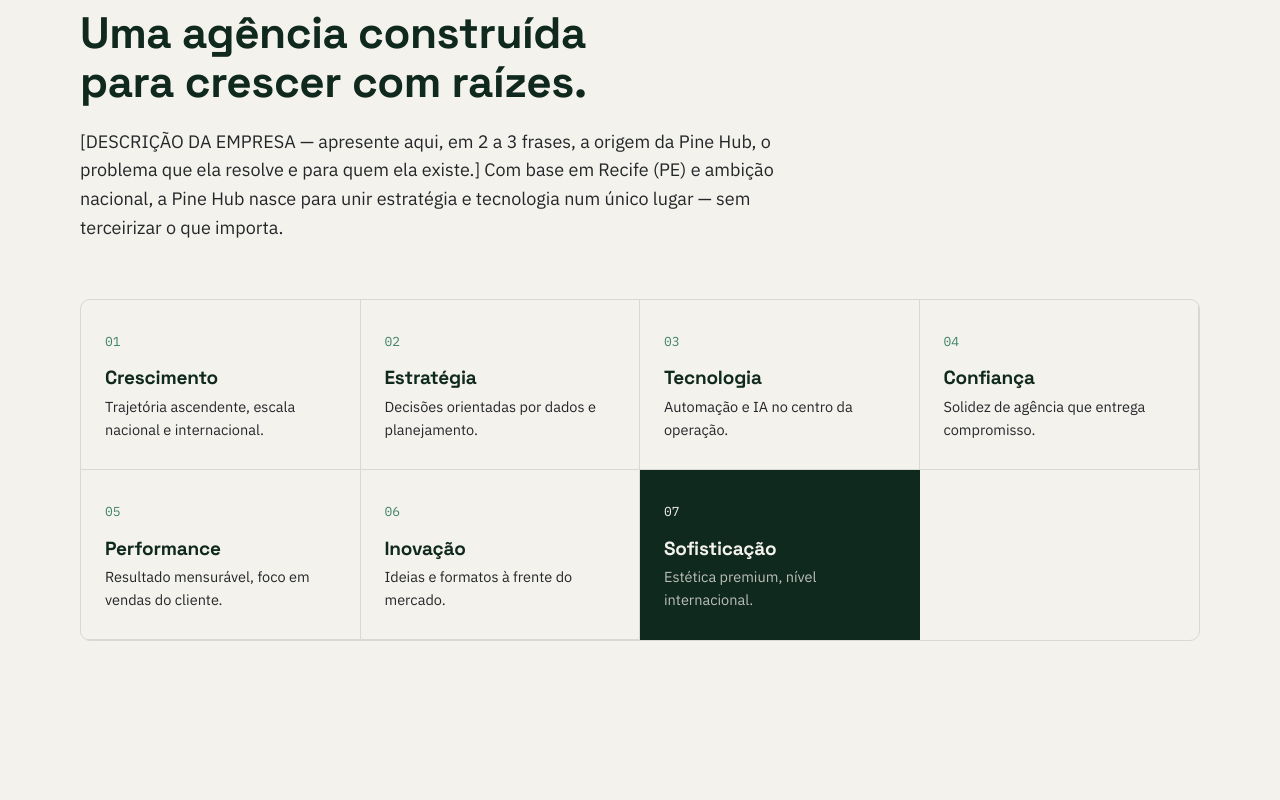
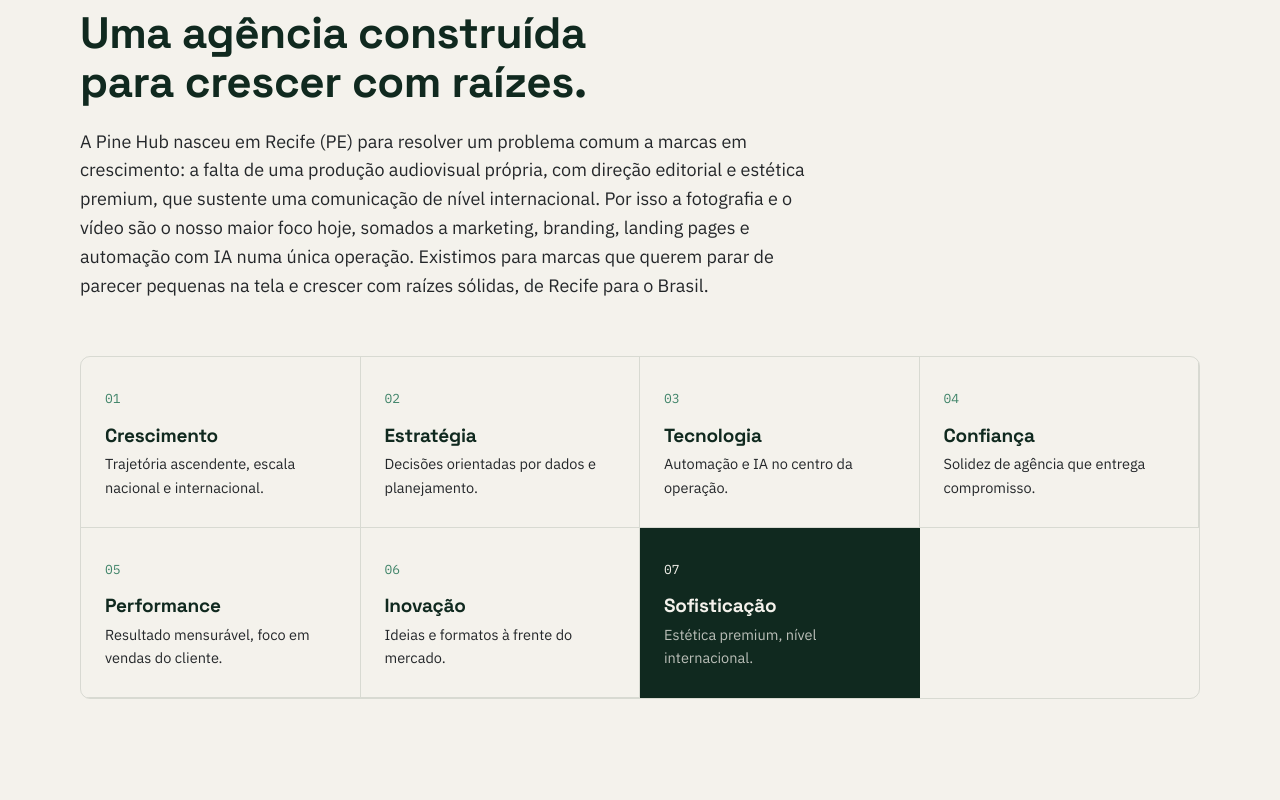
Before and after one commit to kaiopamorim-droid/pinehubsite, a React (Vite) app in the folder pinehub-landing/: page / in a window 1280 px wide. Shown: the part 1080-1880 px from the top of the page. Built offline with nearby package versions, Linux system fonts and the light colour scheme.

Commit message:
Adiciona descrição da empresa (foco audiovisual)

```diff
--- a/pinehub-landing/src/App.jsx
+++ b/pinehub-landing/src/App.jsx
@@ -4,7 +4,6 @@ import About from "./components/About";
 import Services from "./components/Services";
 import Differentiators from "./components/Differentiators";
 import Portfolio from "./components/Portfolio";
-import Faq from "./components/Faq";
 import Process from "./components/Process";
 import FinalCta from "./components/FinalCta";
 import Footer from "./components/Footer";
@@ -22,7 +21,6 @@ function App() {
         <Services />
         <Differentiators />
         <Portfolio />
-        <Faq />
         <Process />
         <FinalCta />
       </main>
--- a/pinehub-landing/src/components/About.jsx
+++ b/pinehub-landing/src/components/About.jsx
@@ -21,11 +21,14 @@ export default function About() {
           Uma agência construída para crescer com raízes.
         </Reveal>
         <Reveal as="p" className="about__lead" delay={120}>
-          [DESCRIÇÃO DA EMPRESA — apresente aqui, em 2 a 3 frases, a origem da
-          Pine Hub, o problema que ela resolve e para quem ela existe.] Com
-          base em Recife (PE) e ambição nacional, a Pine Hub nasce para unir
-          estratégia e tecnologia num único lugar — sem terceirizar o que
-          importa.
+          A Pine Hub nasceu em Recife (PE) para resolver um problema comum a
+          marcas em crescimento: a falta de uma produção audiovisual própria,
+          com direção editorial e estética premium, que sustente uma
+          comunicação de nível internacional. Por isso a fotografia e o vídeo
+          são o nosso maior foco hoje, somados a marketing, branding, landing
+          pages e automação com IA numa única operação. Existimos para marcas
+          que querem parar de parecer pequenas na tela e crescer com raízes
+          sólidas, de Recife para o Brasil.
         </Reveal>
 
         <div className="about__grid">
```
